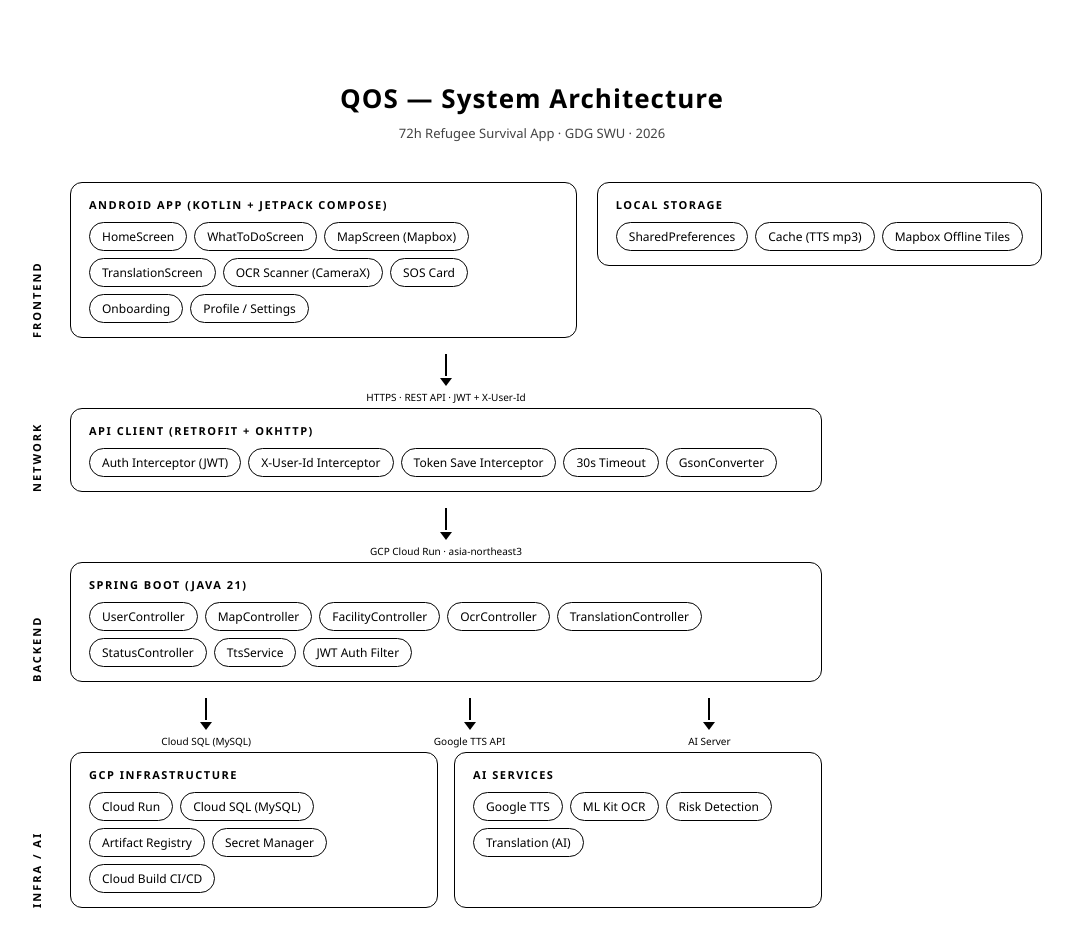
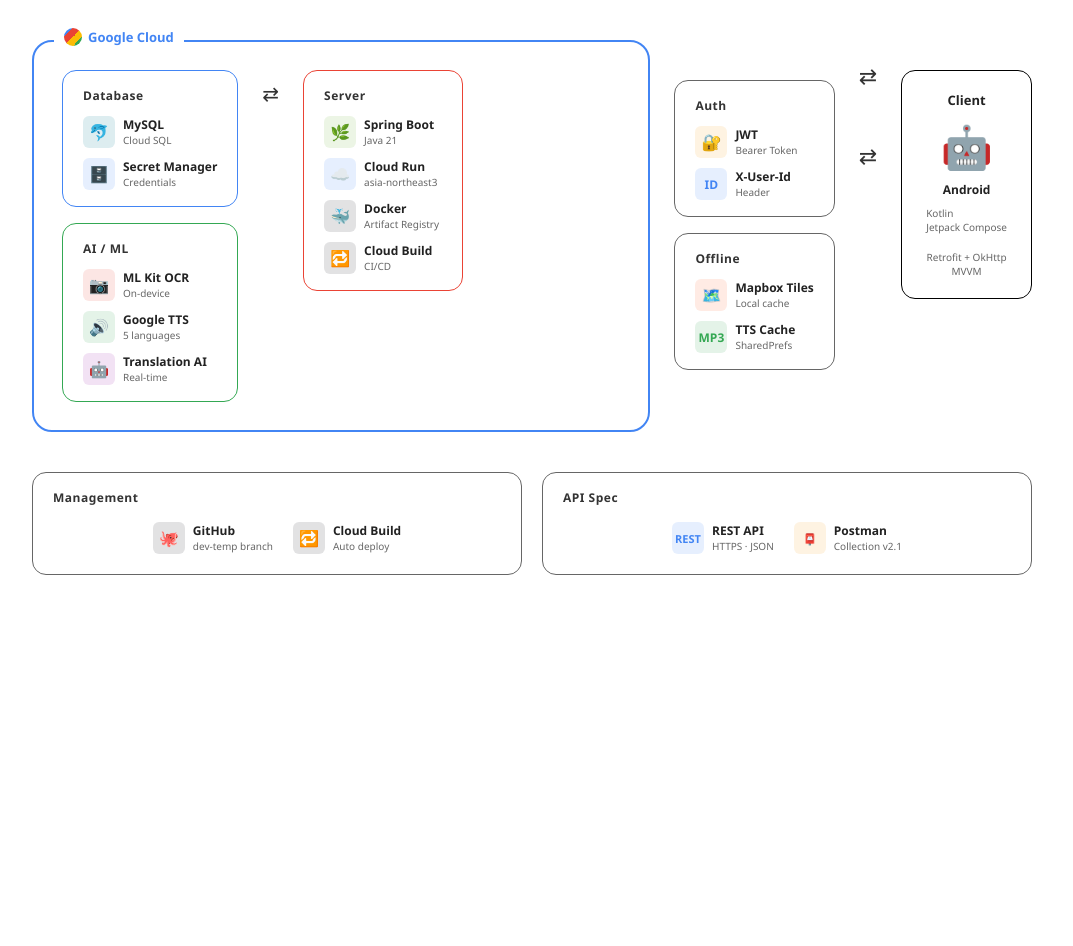
Before and after one commit to GDG-SWU/2026-Focus-ImpactUp, a plain HTML site: page architecture/index.html in a window 1280 px wide. Shown: the whole page, without its empty margins (108-1181 px from the left). After the commit the page ends 800 px from the top, so only its background shows below. Drawn offline with Linux system fonts and the light colour scheme.

Commit message:
docs: add architecture diagrams (HTML + draw.io)
- Update index.html to white background with black strokes
- Add draw.io architecture with Android Client MVVM layers

```diff
--- a/architecture/index.html
+++ b/architecture/index.html
@@ -7,299 +7,406 @@
 <style>
   * { margin: 0; padding: 0; box-sizing: border-box; }
   body {
-    font-family: 'Segoe UI', sans-serif;
+    font-family: 'Segoe UI', Arial, sans-serif;
     background: #ffffff;
     display: flex;
     justify-content: center;
-    align-items: center;
+    align-items: flex-start;
     min-height: 100vh;
     padding: 40px;
   }
+
   .canvas {
-    width: 1100px;
-    background: #ffffff;
-    padding: 40px;
-  }
-  .title {
-    text-align: center;
-    color: #000000;
-    font-size: 26px;
-    font-weight: 700;
-    margin-bottom: 8px;
-    letter-spacing: 1px;
-  }
-  .subtitle {
-    text-align: center;
-    color: #444444;
-    font-size: 13px;
-    margin-bottom: 40px;
+    width: 1000px;
+    background: #fff;
   }
 
-  .row {
+  /* ── GCP 외곽 박스 ── */
+  .gcp-wrapper {
+    border: 2px solid #4285F4;
+    border-radius: 20px;
+    padding: 28px 28px 28px 28px;
+    position: relative;
+    margin-bottom: 20px;
+  }
+  .gcp-label {
+    position: absolute;
+    top: -14px;
+    left: 20px;
+    background: #fff;
+    padding: 0 10px;
+    font-size: 13px;
+    font-weight: 700;
+    color: #4285F4;
     display: flex;
-    justify-content: center;
-    align-items: flex-start;
-    gap: 20px;
-    margin-bottom: 16px;
+    align-items: center;
+    gap: 6px;
+  }
+  .gcp-dot {
+    width: 18px; height: 18px;
+    border-radius: 50%;
+    background: linear-gradient(135deg, #4285F4 25%, #EA4335 25% 50%, #FBBC04 50% 75%, #34A853 75%);
+    flex-shrink: 0;
   }
 
-  /* ── Layer label ── */
-  .layer-label {
-    writing-mode: vertical-rl;
-    text-orientation: mixed;
-    transform: rotate(180deg);
-    color: #000000;
-    font-size: 11px;
-    font-weight: 600;
-    letter-spacing: 2px;
-    text-transform: uppercase;
-    align-self: stretch;
+  /* ── 메인 레이아웃 ── */
+  .main-layout {
+    display: flex;
+    gap: 24px;
+    align-items: flex-start;
+  }
+
+  /* ── 컴포넌트 박스 ── */
+  .comp-box {
+    border: 1.5px solid #000;
+    border-radius: 14px;
+    padding: 16px 20px;
+    background: #fff;
+  }
+  .comp-box.blue  { border-color: #4285F4; }
+  .comp-box.red   { border-color: #EA4335; }
+  .comp-box.green { border-color: #34A853; }
+  .comp-box.gray  { border-color: #666; }
+
+  .comp-title {
+    font-size: 12px;
+    font-weight: 700;
+    color: #333;
+    margin-bottom: 12px;
+    letter-spacing: 0.5px;
+  }
+
+  /* ── 기술 아이템 ── */
+  .tech-item {
     display: flex;
     align-items: center;
-    padding: 0 6px;
-    min-width: 28px;
+    gap: 8px;
+    margin-bottom: 10px;
+  }
+  .tech-item:last-child { margin-bottom: 0; }
+
+  .tech-icon {
+    width: 32px;
+    height: 32px;
+    border-radius: 6px;
+    display: flex;
+    align-items: center;
+    justify-content: center;
+    font-size: 16px;
+    flex-shrink: 0;
+    font-weight: 700;
+  }
+  .tech-name {
+    font-size: 12px;
+    font-weight: 600;
+    color: #222;
+    line-height: 1.3;
+  }
+  .tech-sub {
+    font-size: 10px;
+    color: #666;
   }
 
-  /* ── Box ── */
-  .box {
-    border-radius: 12px;
-    padding: 14px 18px;
-    position: relative;
-    background: #ffffff;
-    border: 1.5px solid #000000;
+  /* ── 컬럼 ── */
+  .col-left   { display: flex; flex-direction: column; gap: 16px; min-width: 170px; }
+  .col-middle { display: flex; flex-direction: column; gap: 16px; min-width: 170px; }
+  .col-arrows { display: flex; flex-direction: column; justify-content: center; gap: 60px; padding: 20px 0; }
+  .col-right  { display: flex; flex-direction: column; justify-content: center; }
+
+  /* ── 화살표 ── */
+  .arrow-h {
+    display: flex;
+    align-items: center;
+    gap: 0;
   }
-  .box-title {
-    font-size: 11px;
-    font-weight: 700;
-    letter-spacing: 1.5px;
-    text-transform: uppercase;
-    margin-bottom: 10px;
-    color: #000000;
+  .arrow-line-h {
+    height: 1.5px;
+    background: #333;
+    flex: 1;
   }
-  .chips {
+  .arrow-head-r::after {
+    content: '';
+    display: inline-block;
+    border-top: 5px solid transparent;
+    border-bottom: 5px solid transparent;
+    border-left: 7px solid #333;
+  }
+  .arrow-head-l::before {
+    content: '';
+    display: inline-block;
+    border-top: 5px solid transparent;
+    border-bottom: 5px solid transparent;
+    border-right: 7px solid #333;
+  }
+  .arrow-bi {
     display: flex;
-    flex-wrap: wrap;
-    gap: 7px;
+    align-items: center;
   }
-  .chip {
-    border-radius: 20px;
-    padding: 5px 12px;
-    font-size: 12px;
-    font-weight: 500;
-    white-space: nowrap;
-    background: #ffffff;
-    color: #000000;
-    border: 1px solid #000000;
+  .arrow-bi .arrow-line-h { background: #333; }
+
+  /* ── 하단 박스들 ── */
+  .bottom-row {
+    display: flex;
+    gap: 20px;
+    margin-top: 20px;
   }
 
-  /* ── Arrow ── */
-  .arrow-row {
-    display: flex;
-    justify-content: center;
-    align-items: center;
-    gap: 20px;
-    margin: 4px 0;
-  }
-  .arrow {
+  /* ── Client 박스 (크게) ── */
+  .client-box {
+    border: 1.5px solid #000;
+    border-radius: 14px;
+    padding: 20px 24px;
+    background: #fff;
     display: flex;
     flex-direction: column;
     align-items: center;
-    gap: 2px;
+    justify-content: center;
+    gap: 8px;
+    min-width: 130px;
   }
-  .arrow-line {
-    width: 2px;
-    height: 22px;
-    background: #000000;
+  .client-icon {
+    font-size: 42px;
   }
-  .arrow-head {
-    width: 0;
-    height: 0;
-    border-left: 6px solid transparent;
-    border-right: 6px solid transparent;
-    border-top: 8px solid #000000;
+  .client-title {
+    font-size: 13px;
+    font-weight: 700;
+    color: #222;
+    text-align: center;
   }
-  .arrow-label {
+  .client-sub {
     font-size: 10px;
-    color: #000000;
-    margin-top: 2px;
+    color: #666;
+    text-align: center;
   }
 
-  /* ── Colors (모두 흰 배경 + 검은 stroke) ── */
-  .c-front, .c-net, .c-back, .c-ai, .c-infra, .c-store {
-    background: #ffffff;
-    border: 1.5px solid #000000;
-  }
-  .c-front .box-title, .c-net .box-title, .c-back .box-title,
-  .c-ai .box-title, .c-infra .box-title, .c-store .box-title {
-    color: #000000;
-  }
-  .c-front .chip, .c-net .chip, .c-back .chip,
-  .c-ai .chip, .c-infra .chip, .c-store .chip {
-    background: #ffffff;
-    color: #000000;
-    border: 1px solid #000000;
-  }
+  /* 아이콘 색상들 */
+  .ic-spring  { background: #6DB33F22; color: #6DB33F; }
+  .ic-mysql   { background: #00758F22; color: #00758F; }
+  .ic-cloud   { background: #4285F422; color: #4285F4; }
+  .ic-jwt     { background: #F5A62322; color: #d48a10; }
+  .ic-mlkit   { background: #EA433522; color: #EA4335; }
+  .ic-tts     { background: #34A85322; color: #34A853; }
+  .ic-ai      { background: #9C27B022; color: #9C27B0; }
+  .ic-android { background: #3DDC8422; color: #3DDC84; }
+  .ic-ci      { background: #23292f22; color: #23292f; }
+  .ic-map     { background: #FF6B3522; color: #FF6B35; }
 
-  .flex-center { display: flex; justify-content: center; }
-  .gap-20 { gap: 20px; }
-  .mt-4 { margin-top: 4px; }
-
-  .divider {
-    width: 100%;
-    height: 1px;
-    background: #000000;
-    margin: 8px 0;
-  }
-
-  .badge {
-    display: inline-block;
-    background: #000000;
-    color: #ffffff;
-    font-size: 10px;
-    font-weight: 700;
-    padding: 2px 8px;
-    border-radius: 10px;
-    margin-left: 6px;
-    vertical-align: middle;
+  .section-outer {
+    display: flex;
+    align-items: center;
+    gap: 0;
   }
 </style>
 </head>
 <body>
 <div class="canvas">
-  <div class="title">QOS — System Architecture</div>
-  <div class="subtitle">72h Refugee Survival App · GDG SWU · 2026</div>
 
-  <!-- FRONTEND -->
-  <div class="row">
-    <div class="layer-label">Frontend</div>
-    <div class="box c-front" style="flex:1">
-      <div class="box-title">Android App (Kotlin + Jetpack Compose)</div>
-      <div class="chips">
-        <span class="chip">HomeScreen</span>
-        <span class="chip">WhatToDoScreen</span>
-        <span class="chip">MapScreen (Mapbox)</span>
-        <span class="chip">TranslationScreen</span>
-        <span class="chip">OCR Scanner (CameraX)</span>
-        <span class="chip">SOS Card</span>
-        <span class="chip">Onboarding</span>
-        <span class="chip">Profile / Settings</span>
+  <!-- ── GCP 영역 ── -->
+  <div style="display:flex; gap:24px; align-items:flex-start;">
+
+    <!-- GCP 박스 -->
+    <div class="gcp-wrapper" style="flex:1">
+      <div class="gcp-label">
+        <div class="gcp-dot"></div>
+        Google Cloud
+      </div>
+
+      <div class="main-layout">
+
+        <!-- 왼쪽: DB -->
+        <div class="col-left">
+          <div class="comp-box blue">
+            <div class="comp-title">Database</div>
+            <div class="tech-item">
+              <div class="tech-icon ic-mysql">🐬</div>
+              <div>
+                <div class="tech-name">MySQL</div>
+                <div class="tech-sub">Cloud SQL</div>
+              </div>
+            </div>
+            <div class="tech-item">
+              <div class="tech-icon ic-cloud">🗄️</div>
+              <div>
+                <div class="tech-name">Secret Manager</div>
+                <div class="tech-sub">Credentials</div>
+              </div>
+            </div>
+          </div>
+
+          <div class="comp-box green">
+            <div class="comp-title">AI / ML</div>
+            <div class="tech-item">
+              <div class="tech-icon ic-mlkit">📷</div>
+              <div>
+                <div class="tech-name">ML Kit OCR</div>
+                <div class="tech-sub">On-device</div>
+              </div>
+            </div>
+            <div class="tech-item">
+              <div class="tech-icon ic-tts">🔊</div>
+              <div>
+                <div class="tech-name">Google TTS</div>
+                <div class="tech-sub">5 languages</div>
+              </div>
+            </div>
+            <div class="tech-item">
+              <div class="tech-icon ic-ai">🤖</div>
+              <div>
+                <div class="tech-name">Translation AI</div>
+                <div class="tech-sub">Real-time</div>
+              </div>
+            </div>
+          </div>
+        </div>
+
+        <!-- 화살표 (DB ↔ Server) -->
+        <div style="display:flex; flex-direction:column; justify-content:center; padding: 10px 0; gap:0">
+          <div style="display:flex; align-items:center; height:100%">
+            <div style="display:flex;flex-direction:column;align-items:center;gap:4px">
+              <div style="font-size:20px; color:#333">⇄</div>
+            </div>
+          </div>
+        </div>
+
+        <!-- 가운데: Server -->
+        <div style="display:flex; flex-direction:column; gap:10px; min-width:160px;">
+          <div class="comp-box red" style="flex:1">
+            <div class="comp-title">Server</div>
+            <div class="tech-item">
+              <div class="tech-icon ic-spring">🌿</div>
+              <div>
+                <div class="tech-name">Spring Boot</div>
+                <div class="tech-sub">Java 21</div>
+              </div>
+            </div>
+            <div class="tech-item">
+              <div class="tech-icon ic-cloud">☁️</div>
+              <div>
+                <div class="tech-name">Cloud Run</div>
+                <div class="tech-sub">asia-northeast3</div>
+              </div>
+            </div>
+            <div class="tech-item">
+              <div class="tech-icon ic-ci">🐳</div>
+              <div>
+                <div class="tech-name">Docker</div>
+                <div class="tech-sub">Artifact Registry</div>
+              </div>
+            </div>
+            <div class="tech-item">
+              <div class="tech-icon ic-ci">🔁</div>
+              <div>
+                <div class="tech-name">Cloud Build</div>
+                <div class="tech-sub">CI/CD</div>
+              </div>
+            </div>
+          </div>
+        </div>
+
       </div>
     </div>
-    <div class="box c-store" style="min-width:200px">
-      <div class="box-title">Local Storage</div>
-      <div class="chips">
-        <span class="chip">SharedPreferences</span>
-        <span class="chip">Cache (TTS mp3)</span>
-        <span class="chip">Mapbox Offline Tiles</span>
+
+    <!-- 화살표 (Server → Auth → Client) -->
+    <div style="display:flex; flex-direction:column; justify-content:flex-start; gap:16px; padding-top:40px; min-width:150px;">
+
+      <!-- Auth 박스 -->
+      <div class="comp-box gray">
+        <div class="comp-title">Auth</div>
+        <div class="tech-item">
+          <div class="tech-icon ic-jwt">🔐</div>
+          <div>
+            <div class="tech-name">JWT</div>
+            <div class="tech-sub">Bearer Token</div>
+          </div>
+        </div>
+        <div class="tech-item">
+          <div class="tech-icon ic-cloud" style="font-size:12px">ID</div>
+          <div>
+            <div class="tech-name">X-User-Id</div>
+            <div class="tech-sub">Header</div>
+          </div>
+        </div>
       </div>
+
+      <!-- Offline 박스 -->
+      <div class="comp-box gray">
+        <div class="comp-title">Offline</div>
+        <div class="tech-item">
+          <div class="tech-icon ic-map">🗺️</div>
+          <div>
+            <div class="tech-name">Mapbox Tiles</div>
+            <div class="tech-sub">Local cache</div>
+          </div>
+        </div>
+        <div class="tech-item">
+          <div class="tech-icon ic-tts" style="font-size:12px">MP3</div>
+          <div>
+            <div class="tech-name">TTS Cache</div>
+            <div class="tech-sub">SharedPrefs</div>
+          </div>
+        </div>
+      </div>
+
     </div>
+
+    <!-- 화살표 -->
+    <div style="display:flex; flex-direction:column; justify-content:center; padding-top:20px; font-size:22px; color:#333; gap:50px;">
+      <div>⇄</div>
+      <div>⇄</div>
+    </div>
+
+    <!-- Client -->
+    <div class="client-box" style="margin-top:30px">
+      <div class="client-title">Client</div>
+      <div class="client-icon">🤖</div>
+      <div class="tech-name" style="text-align:center">Android</div>
+      <div class="tech-sub">Kotlin<br>Jetpack Compose</div>
+      <div style="margin-top:8px; font-size:10px; color:#666; text-align:center">Retrofit + OkHttp<br>MVVM</div>
+    </div>
+
   </div>
 
-  <!-- ARROW -->
-  <div class="arrow-row">
-    <div style="width:28px"></div>
-    <div class="arrow" style="flex:1; align-items:center">
-      <div class="arrow-line"></div>
-      <div class="arrow-head"></div>
-      <div class="arrow-label">HTTPS · REST API · JWT + X-User-Id</div>
-    </div>
-    <div style="min-width:200px"></div>
-  </div>
-
-  <!-- NETWORK -->
-  <div class="row">
-    <div class="layer-label">Network</div>
-    <div class="box c-net" style="flex:1">
-      <div class="box-title">API Client (Retrofit + OkHttp)</div>
-      <div class="chips">
-        <span class="chip">Auth Interceptor (JWT)</span>
-        <span class="chip">X-User-Id Interceptor</span>
-        <span class="chip">Token Save Interceptor</span>
-        <span class="chip">30s Timeout</span>
-        <span class="chip">GsonConverter</span>
-      </div>
-    </div>
-    <div style="min-width:200px"></div>
-  </div>
-
-  <!-- ARROW -->
-  <div class="arrow-row">
-    <div style="width:28px"></div>
-    <div class="arrow" style="flex:1; align-items:center">
-      <div class="arrow-line"></div>
-      <div class="arrow-head"></div>
-      <div class="arrow-label">GCP Cloud Run · asia-northeast3</div>
-    </div>
-    <div style="min-width:200px"></div>
-  </div>
-
-  <!-- BACKEND -->
-  <div class="row">
-    <div class="layer-label">Backend</div>
-    <div class="box c-back" style="flex:1">
-      <div class="box-title">Spring Boot (Java 21)</div>
-      <div class="chips">
-        <span class="chip">UserController</span>
-        <span class="chip">MapController</span>
-        <span class="chip">FacilityController</span>
-        <span class="chip">OcrController</span>
-        <span class="chip">TranslationController</span>
-        <span class="chip">StatusController</span>
-        <span class="chip">TtsService</span>
-        <span class="chip">JWT Auth Filter</span>
-      </div>
-    </div>
-    <div style="min-width:200px"></div>
-  </div>
-
-  <!-- ARROW split -->
-  <div class="row" style="margin-top:4px; margin-bottom:4px">
-    <div style="width:28px"></div>
-    <div style="flex:1; display:flex; justify-content:space-around">
-      <div class="arrow" style="align-items:center">
-        <div class="arrow-line"></div>
-        <div class="arrow-head"></div>
-        <div class="arrow-label">Cloud SQL (MySQL)</div>
-      </div>
-      <div class="arrow" style="align-items:center">
-        <div class="arrow-line"></div>
-        <div class="arrow-head"></div>
-        <div class="arrow-label">Google TTS API</div>
-      </div>
-      <div class="arrow" style="align-items:center">
-        <div class="arrow-line"></div>
-        <div class="arrow-head"></div>
-        <div class="arrow-label">AI Server</div>
-      </div>
-    </div>
-    <div style="min-width:200px"></div>
-  </div>
-
-  <!-- INFRA / AI / DB row -->
-  <div class="row">
-    <div class="layer-label">Infra / AI</div>
-    <div style="flex:1; display:flex; gap:16px">
-      <div class="box c-infra" style="flex:1">
-        <div class="box-title">GCP Infrastructure</div>
-        <div class="chips">
-          <span class="chip">Cloud Run</span>
-          <span class="chip">Cloud SQL (MySQL)</span>
-          <span class="chip">Artifact Registry</span>
-          <span class="chip">Secret Manager</span>
-          <span class="chip">Cloud Build CI/CD</span>
+  <!-- ── 하단 박스들 ── -->
+  <div class="bottom-row">
+    <div class="comp-box gray" style="flex:1">
+      <div class="comp-title">Management</div>
+      <div style="display:flex; gap:20px; align-items:center; justify-content:center; padding:4px 0;">
+        <div class="tech-item" style="margin:0">
+          <div class="tech-icon ic-ci">🐙</div>
+          <div>
+            <div class="tech-name">GitHub</div>
+            <div class="tech-sub">dev-temp branch</div>
+          </div>
         </div>
-      </div>
-      <div class="box c-ai" style="flex:1">
-        <div class="box-title">AI Services</div>
-        <div class="chips">
-          <span class="chip">Google TTS</span>
-          <span class="chip">ML Kit OCR</span>
-          <span class="chip">Risk Detection</span>
-          <span class="chip">Translation (AI)</span>
+        <div class="tech-item" style="margin:0">
+          <div class="tech-icon ic-ci">🔁</div>
+          <div>
+            <div class="tech-name">Cloud Build</div>
+            <div class="tech-sub">Auto deploy</div>
+          </div>
         </div>
       </div>
     </div>
-    <div style="min-width:200px"></div>
+
+    <div class="comp-box gray" style="flex:1">
+      <div class="comp-title">API Spec</div>
+      <div style="display:flex; gap:20px; align-items:center; justify-content:center; padding:4px 0;">
+        <div class="tech-item" style="margin:0">
+          <div class="tech-icon ic-cloud" style="font-size:11px; font-weight:700">REST</div>
+          <div>
+            <div class="tech-name">REST API</div>
+            <div class="tech-sub">HTTPS · JSON</div>
+          </div>
+        </div>
+        <div class="tech-item" style="margin:0">
+          <div class="tech-icon ic-jwt" style="font-size:11px">📮</div>
+          <div>
+            <div class="tech-name">Postman</div>
+            <div class="tech-sub">Collection v2.1</div>
+          </div>
+        </div>
+      </div>
+    </div>
   </div>
 
 </div>
```
Also changed, not shown: 1 other file.
